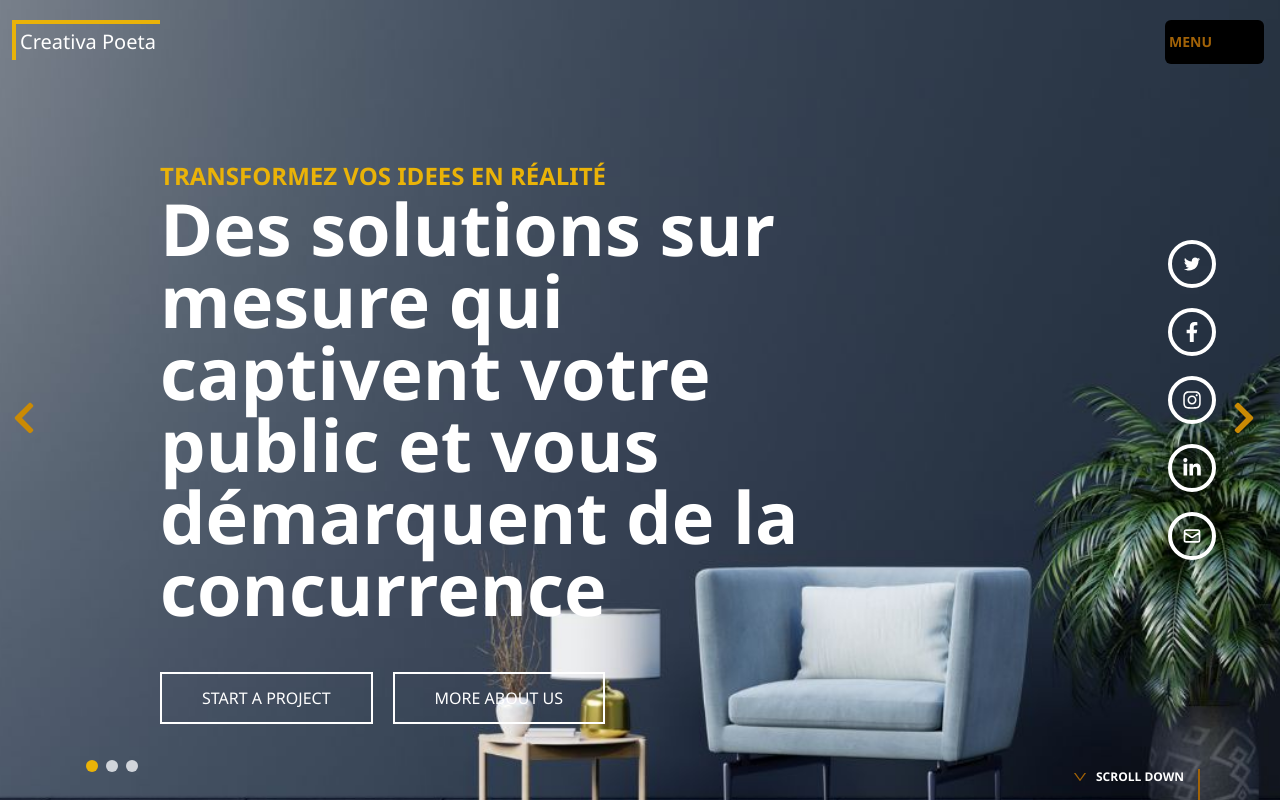
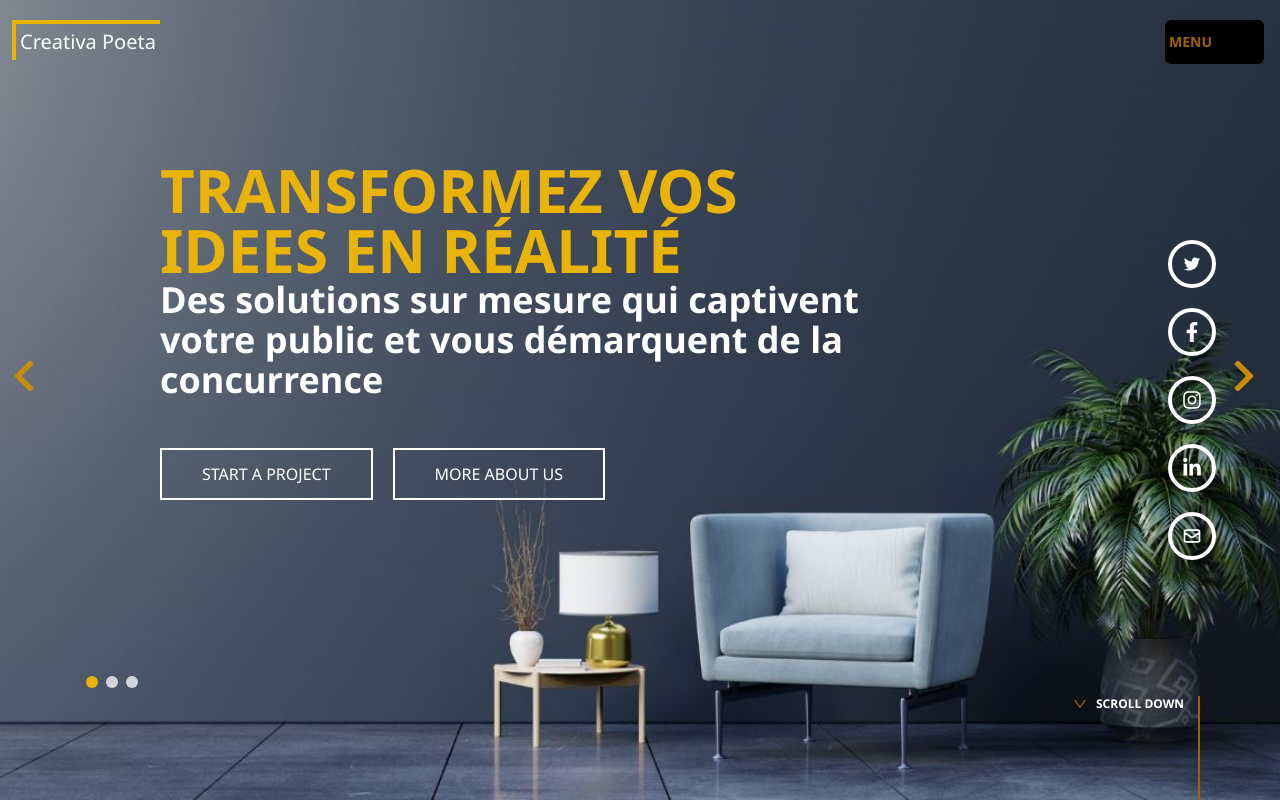
Before and after one commit to FabCode67/creativa-poeta-fn, a React (Vite) app: page / in a window 1280 px wide. Shown: the top 800 px of the page. Built offline with nearby package versions, Linux system fonts and the light colour scheme; some icons are missing; a web font is replaced by a local one.

Commit message:
texts correct

```diff
--- a/src/components/Home.tsx
+++ b/src/components/Home.tsx
@@ -71,19 +71,19 @@ const Home = () => {
     };
   }, [currentIndex]);
 
-  const handleTouchStart = (e: React.TouchEvent) => { // Specify the event type
+  const handleTouchStart = (e: React.TouchEvent) => {
     const touch = e.touches[0];
     setTouchStartX(touch.clientX);
   };
 
-  const handleTouchMove = (e: React.TouchEvent) => { // Specify the event type
+  const handleTouchMove = (e: React.TouchEvent) => {
     if (!touchStartX) return;
 
     const touch = e.touches[0];
     const touchEndX = touch.clientX;
 
     const deltaX = touchEndX - touchStartX;
-    const sensitivity = 50; // Adjust this value based on your preference
+    const sensitivity = 50;
 
     if (deltaX > sensitivity) {
       setCurrentIndex((prevIndex) => (prevIndex - 1 + backgrounds.length) % backgrounds.length);
@@ -126,15 +126,15 @@ const Home = () => {
 
             <div className="space-y-3 laptop:space-y-0 ">
               <h1
-                className={`text-2xl font-bold text-yellow-500 mx-0 animate-fade-in animate-bounce ${showTitle ? "visible2" : ""
+                className={`laptop:text-6xl desktop:text-6xl tablet:text-5xl md:text-5xl text-4xl font-bold text-yellow-500 mx-0 animate-fade-in animate-bounce ${showTitle ? "visible2" : ""
                   }`}
               >
                 {currentBackground.content.title}
               </h1>
               <p
                 className={`animate-bounce leading-tight laptop:text-left tablet:text-left text-center font-semibold text-white animate-slide-up ${currentBackground.content.title === "CREATIVE MODERN DESIGN"
-                    ? "laptop:text-5xl text-3xl"
-                    : "laptop:text-7xl text-4xl"
+                    ? "laptop:text-3xl text-2xl"
+                    : "laptop:text-4xl text-3xl"
                   } ${showDescription ? "visible2" : ""}`}
               >
                 {currentBackground.content.description}
```
